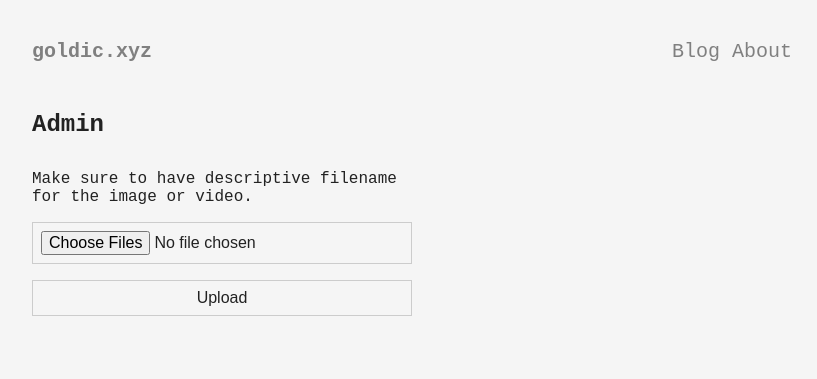
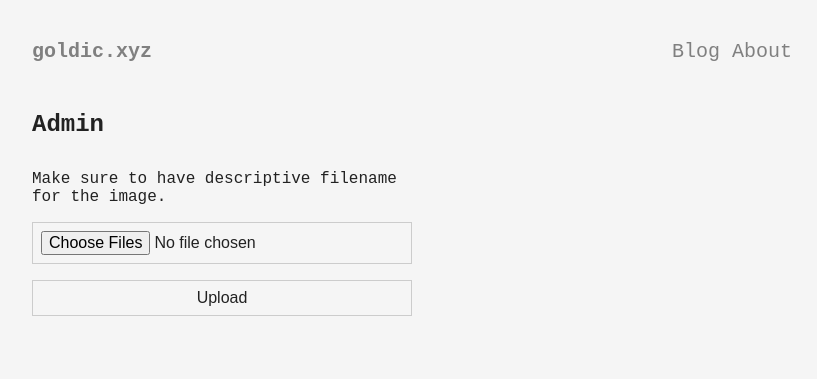
Before and after one commit to goldic342/goldic_site, a FastAPI app: template templates/dash.html in a window 1280 px wide. Shown: the top 379 px of the page, without its empty margins (228-1045 px from the left). Run offline with FastAPI, Linux system fonts and the light colour scheme; the template is opened without the code that fills it, so the values that code supplies are empty; parts of the project's set-up code (start-up, migrations or seed data) failed here and were passed over.

Commit message:
remove video

```diff
--- a/templates/dash.html
+++ b/templates/dash.html
@@ -14,7 +14,7 @@
 
 <section class='upload'>
   <form action='/a/upimgs' method='POST' enctype="multipart/form-data">
-    <p>Make sure to have descriptive filename for the image or video.</p>
+    <p>Make sure to have descriptive filename for the image.</p>
     <input type='file' name='files' accept='image/*' multiple/>
     <button type='submit'>Upload</button>
   </form>
```
